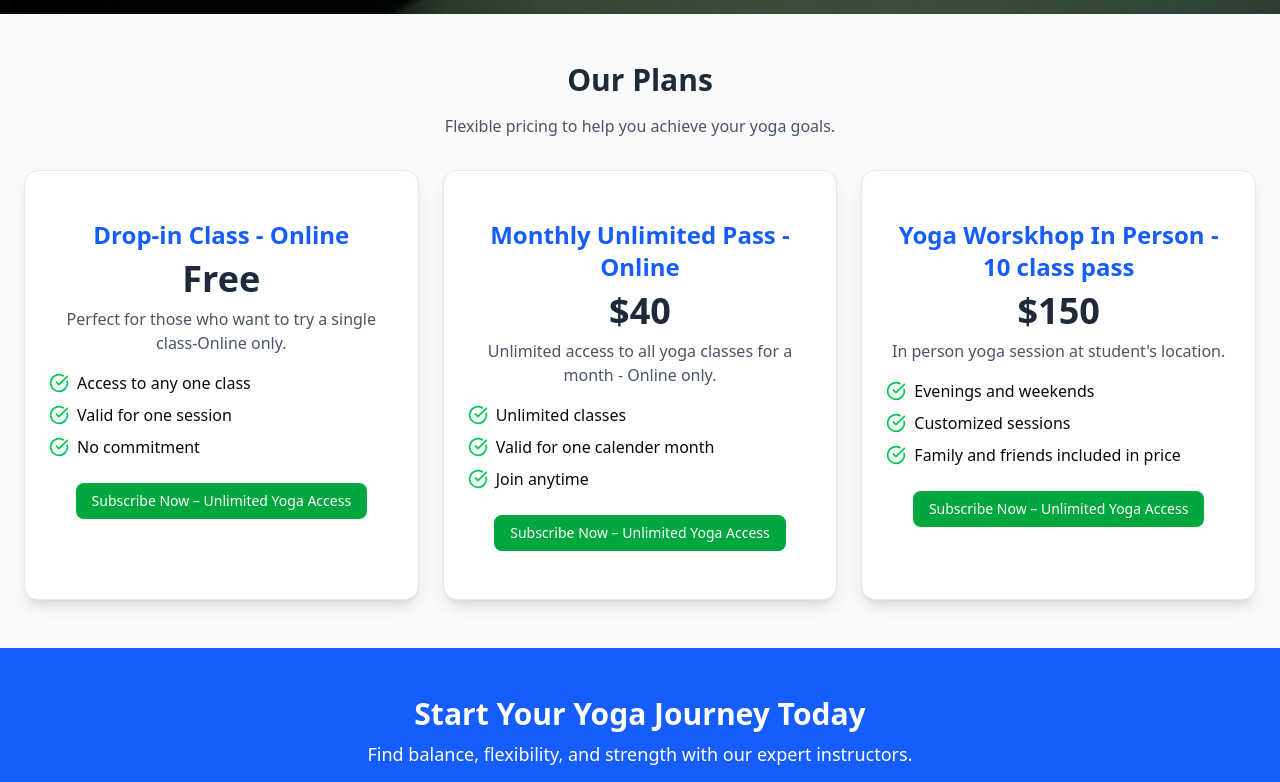
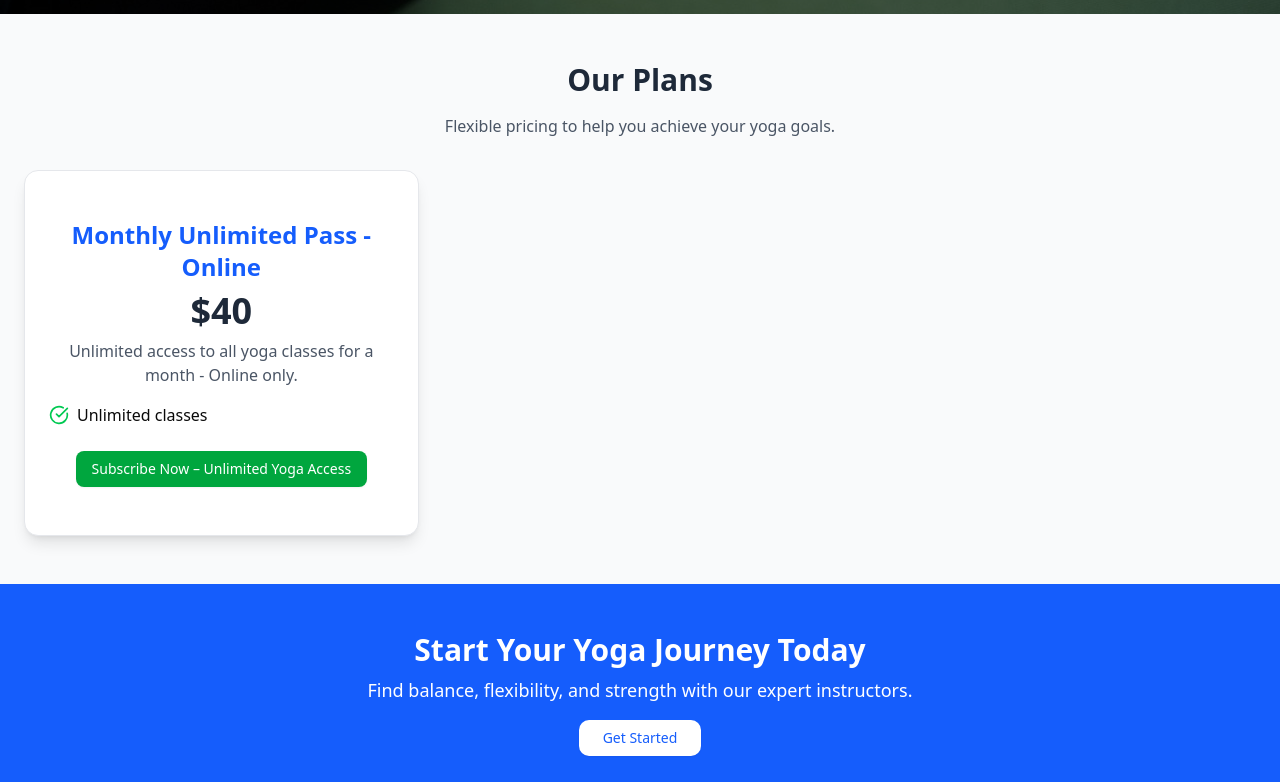
Before and after one commit to shripalp/ai-yoga-frontend, a React (Vite) app: page /pricing in a window 1280 px wide. Shown: the part 602-1384 px from the top of the page. Built offline with nearby package versions, Linux system fonts and the light colour scheme; no server answers.

Commit message:
frontend updated

```diff
--- a/src/pages/Pricing.jsx
+++ b/src/pages/Pricing.jsx
@@ -72,27 +72,27 @@ const Pricing = () => {
         </p>
 
         <div className="mt-8 grid grid-cols-1 md:grid-cols-3 gap-6">
-          {pricingPlans.map((plan, index) => (
+
             <Card
-              key={index}
+
               className="shadow-lg border border-gray-200 bg-white"
             >
               <CardContent className="p-6">
                 <h3 className="text-2xl font-semibold text-blue-600">
-                  {plan.name}
+                  {pricingPlans[1].name}
                 </h3>
                 <p className="text-gray-800 text-4xl font-bold mt-2">
-                  {plan.price}
+                  {pricingPlans[1].price}
                 </p>
-                <p className="text-gray-600 mt-2">{plan.description}</p>
+                <p className="text-gray-600 mt-2">{pricingPlans[1].description}</p>
 
                 <ul className="mt-4 text-left space-y-2">
-                  {plan.features.map((feature, i) => (
-                    <li key={i} className="flex items-center">
+
+                    <li className="flex items-center">
                       <CheckCircle className="text-green-500 w-5 h-5 mr-2" />
-                      {feature}
+                      {pricingPlans[1].features[0]}
                     </li>
-                  ))}
+
                 </ul>
                  {/* Embed Stripe */}
                  <div className="flex justify-center mt-6">
@@ -105,7 +105,7 @@ const Pricing = () => {
 
               </CardContent>
             </Card>
-          ))}
+
         </div>
       </div>
 
```
